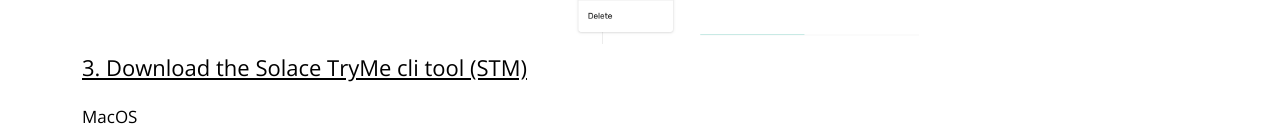
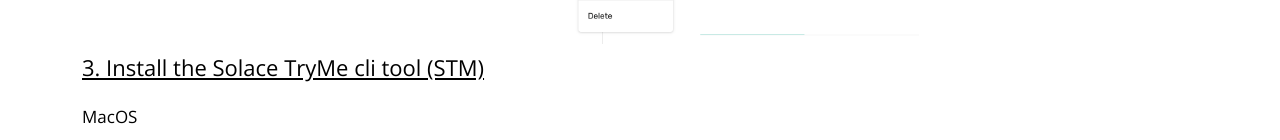
Before and after one commit to solacecommunity/solace-event-feeds-site, a Gatsby site: page / in a window 1280 px wide. Shown: the part 1459-1599 px from the top of the page. Built offline with nearby package versions, Linux system fonts and the light colour scheme; Gatsby itself is replaced by a stand-in of ours; no server answers.

Commit message:
Update contribution.js

```diff
--- a/src/components/contribution.js
+++ b/src/components/contribution.js
@@ -34,7 +34,7 @@
           margin: '0 auto',
         }}
       />
-      <h2>3. Download the Solace TryMe cli tool (STM)</h2>
+      <h2>3. Install the Solace TryMe cli tool (STM)</h2>
       <p>MacOS</p>
       <CodeBlock
         language="bash"
```
